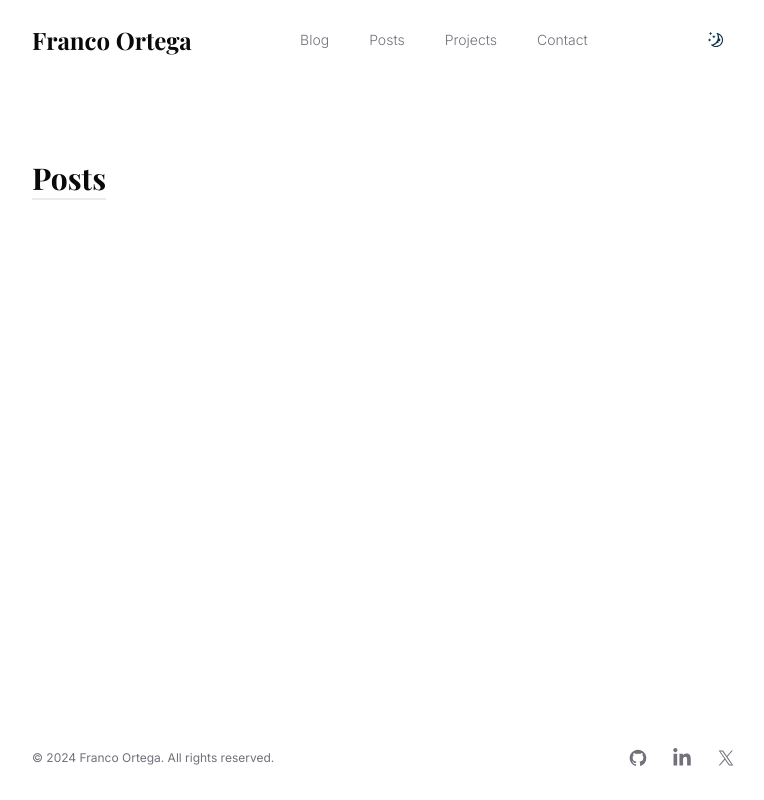
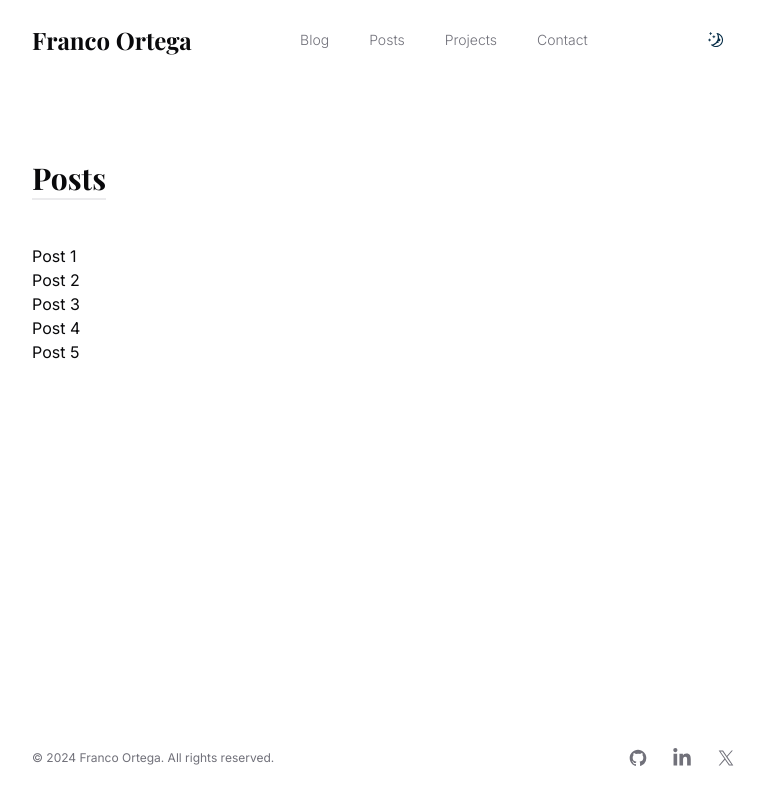
Before and after one commit to franco-ortega/portfolio-wds-hamed, a Next.js app: page /posts in a window 1280 px wide. Shown: the whole page, without its empty margins (256-1020 px from the left). Built offline with nearby package versions, Linux system fonts and the light colour scheme; a web font is replaced by a local one.

Commit message:
add temp list for Posts

```diff
--- a/app/posts/page.tsx
+++ b/app/posts/page.tsx
@@ -3,6 +3,13 @@ export default async function PostsPage() {
     <section className='pb-24 pt-40'>
       <div className='container max-w-3xl'>
         <h1 className='title mb-12'>Posts</h1>
+        <ul>
+          <li>Post 1</li>
+          <li>Post 2</li>
+          <li>Post 3</li>
+          <li>Post 4</li>
+          <li>Post 5</li>
+        </ul>
       </div>
     </section>
   )
```
